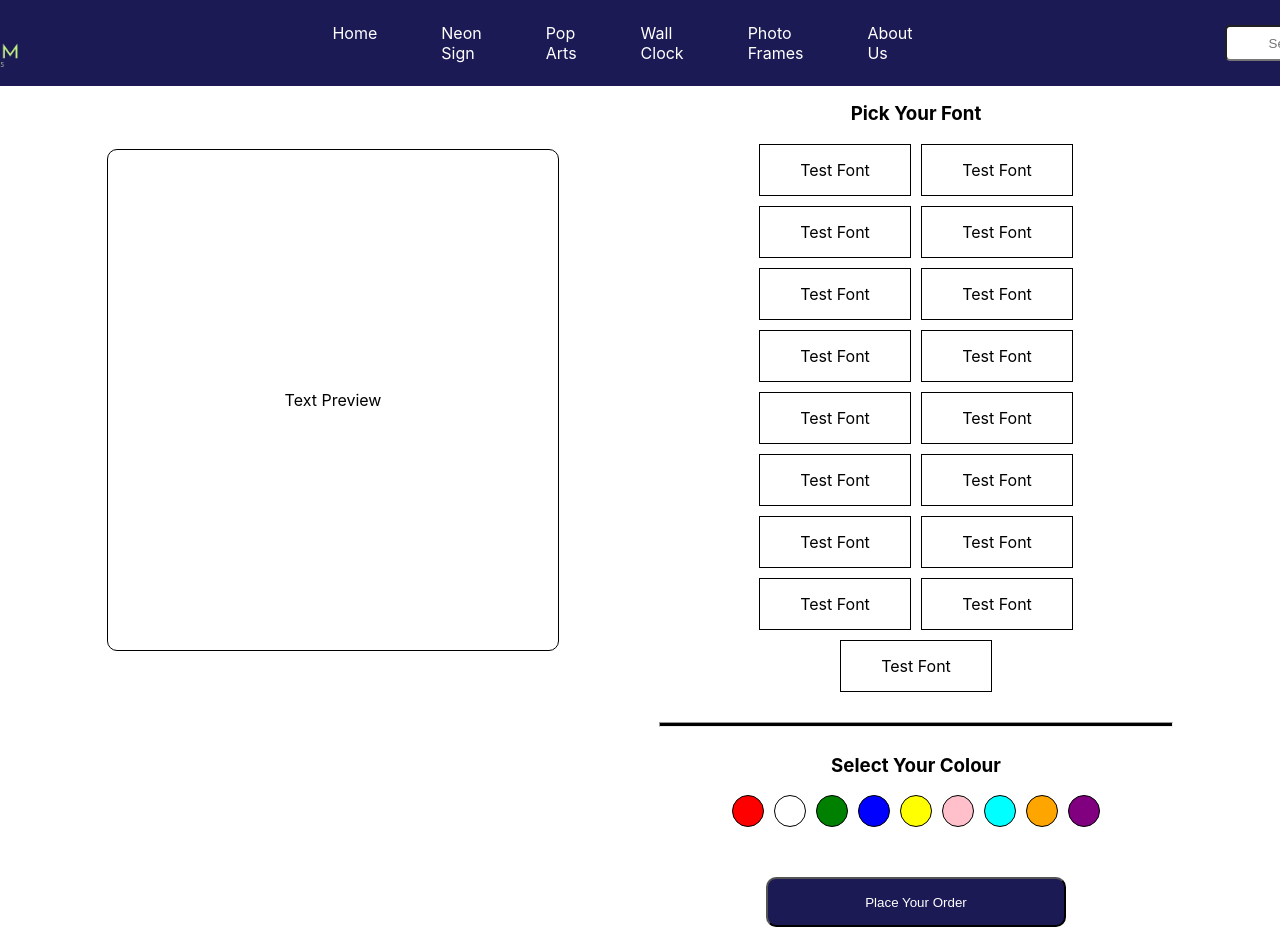
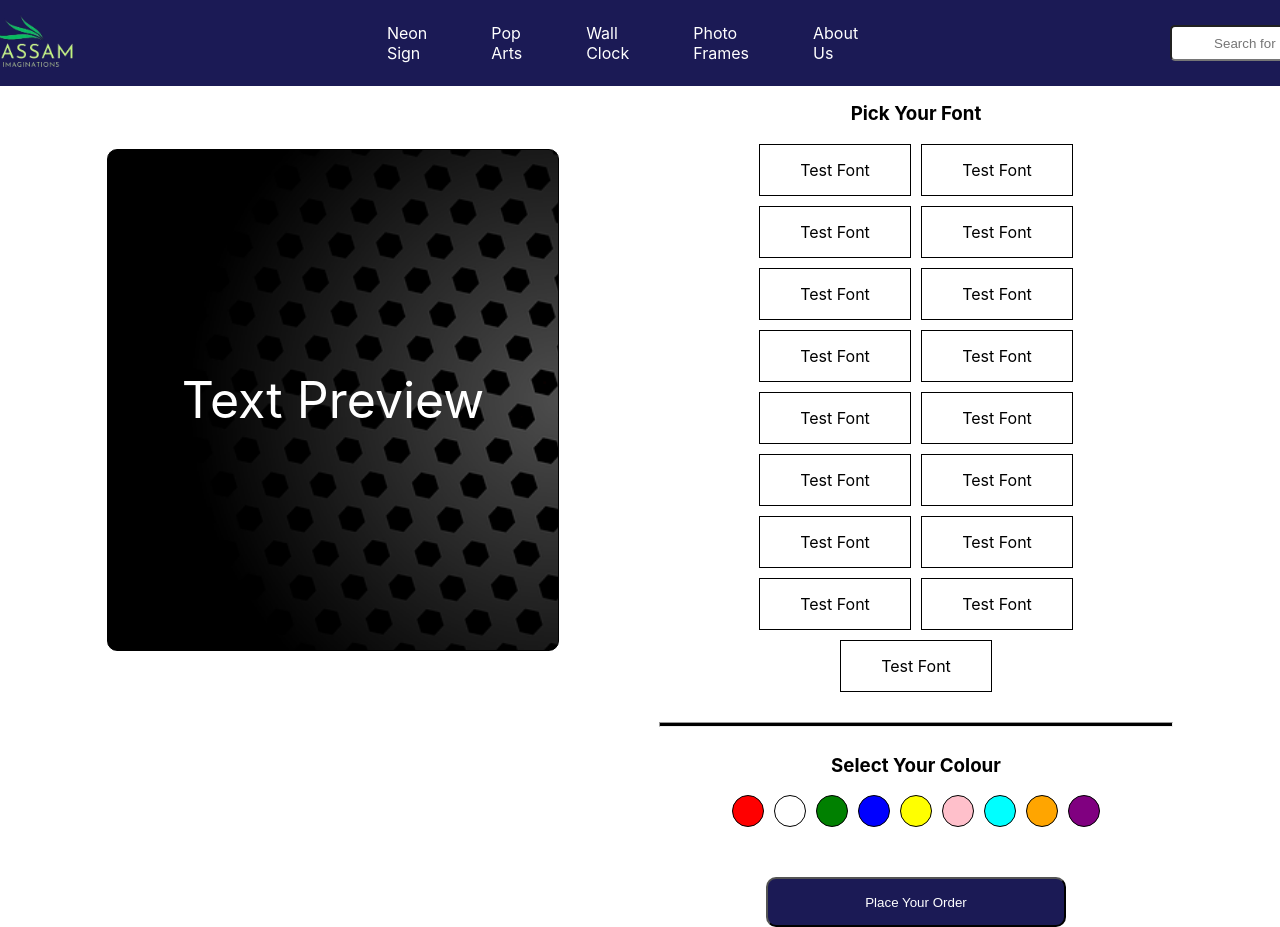
Before and after one commit to bhardwaj94356/client-neon, a React (Create React App) app: page /customize in a window 1280 px wide. Built offline with nearby package versions, Linux system fonts and the light colour scheme.

Commit message:
20-June-2024 | 20:00

```diff
--- a/src/components/customize/Customize.js
+++ b/src/components/customize/Customize.js
@@ -4,6 +4,8 @@ import './customize.css';
 const Customize = () => {
 
   //function to change the text style
+  //function to change the text colour
+  //function to add all the changes as text to the database
 
   return (
     <div className='customContent'>
@@ -13,7 +15,7 @@ const Customize = () => {
         </div>
         <div className='fontStyles'>
           <h1>Customize</h1>
-          <input type='text' placeholder='Text Preview' style={{height:80, width:500 }}/>
+          <input type='text' placeholder='Text Preview' style={{height:80, width:'83%' }}/>
           <hr style={{width:'40svw', height:3, backgroundColor:'black', marginTop:30}}/>
           <h3>Pick Your Font</h3>
           <div className='fonts'>
--- a/src/components/customize/customize.css
+++ b/src/components/customize/customize.css
@@ -17,6 +17,11 @@
     height: 500px;
     width: 450px;
     border-radius: 10px;
+    color: white;
+    font-size: 50px;
+    background-image: url('../../images/black-bg.png');
+    background-repeat: no-repeat;
+    background-size: cover;
 }
 
 .styling {
--- a/src/components/navbar/Navbar.js
+++ b/src/components/navbar/Navbar.js
@@ -14,9 +14,6 @@ const Navbar = () => {
                     <img className="image" src={Logo} alt="Logo Design" style={{width: 150, borderRadius: 10}}/>
                 </Link>
                 <div className="listItems">
-                    <li>
-                        <Link className="colLink" to='/' style={{textDecoration: 'none'}}>Home</Link>
-                    </li>
                     <li>
                         <Link className="colLink" to='/' style={{textDecoration: 'none'}}>Neon Sign</Link>
                     </li>
```
Also changed, not shown: src/images/black-bg.png (added).
